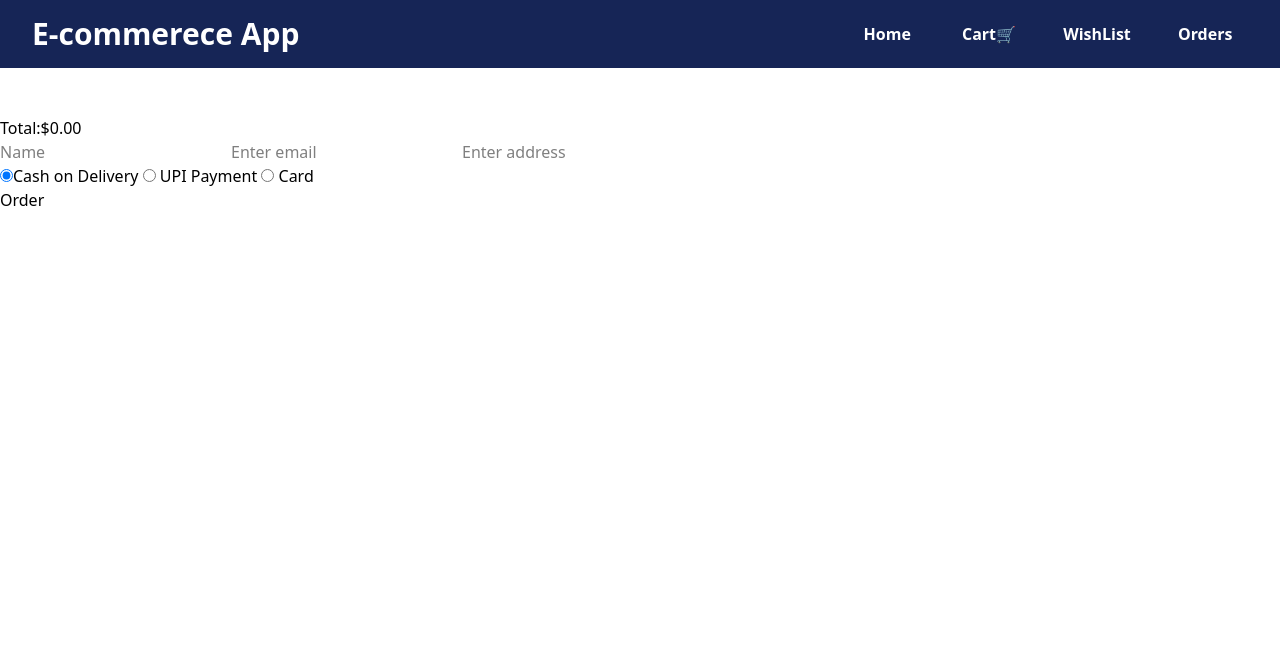
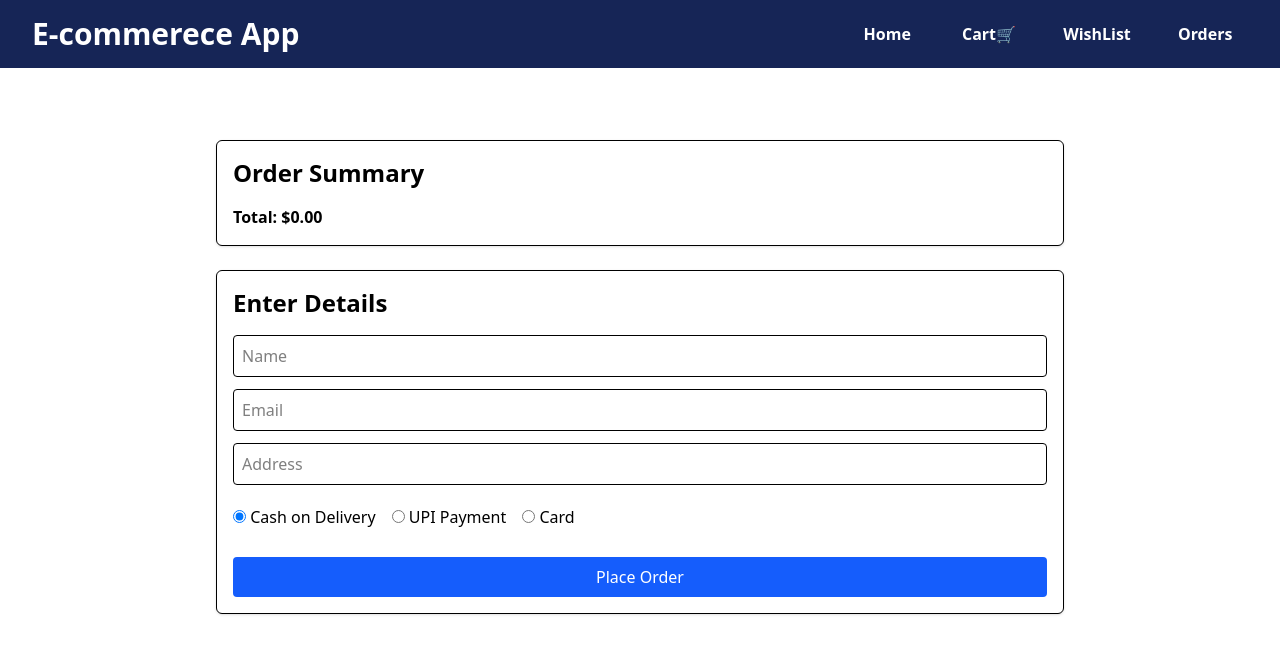
Before and after one commit to yash8806-svg/E-commerce--App, a React (Vite) app: page /checkout in a window 1280 px wide. Shown: the top 654 px of the page. Built offline with nearby package versions, Linux system fonts and the light colour scheme.

Commit message:
add recent orders

```diff
--- a/src/components/CheckOut.jsx
+++ b/src/components/CheckOut.jsx
@@ -1,11 +1,13 @@
-import React, { useContext, useState } from 'react'
-import { useSelector } from 'react-redux';
+import React, { useContext, useState } from 'react';
+import { useSelector, useDispatch } from 'react-redux';
 import { ProductContext } from '../utils/context';
+import { removeCart } from '../utils/slice';
 
 const CheckOut = () => {
   const cart = useSelector((state) => state.cart.cartItems);
   const total = cart.reduce((acc, curr) => acc + curr.price * curr.quantity, 0);
   const { addOnOrder } = useContext(ProductContext);
+  const dispatch = useDispatch();
 
   const [form, setForm] = useState({
     name: "",
@@ -15,58 +17,128 @@ const CheckOut = () => {
   });
 
   const handleChange = (e) => {
-    setForm({ ...form, [e.target.name]: e.target.value })
-  }
+    setForm({ ...form, [e.target.name]: e.target.value });
+  };
 
   const handleOrder = (e) => {
     e.preventDefault();
 
     if (!form.name || !form.email || !form.address) {
-      alert("Please fill the boxes!");
+      alert("Please fill all the fields!");
+      return;
+    }
+
+    if (cart.length === 0) {
+      alert("Cart is empty!");
       return;
     }
 
     const newOrder = {
       id: Date.now(),
       user: form,
-      item: cart,
+      items: cart.map((item) => ({
+        id: item.id,
+        title: item.description,
+        quantity: item.quantity,
+        price: item.price
+      })),
       total,
       date: new Date().toLocaleString()
-    }
+    };
+
     addOnOrder(newOrder);
+
+    // Clear cart
+    cart.forEach(item => dispatch(removeCart(item.id)));
+
     alert("✅ Order placed successfully!");
     setForm({ name: "", email: "", address: "", payment: "cod" });
-  }
+  };
 
   return (
-    <>
-      <div className="summary">
+    <div className="checkout-container max-w-4xl mx-auto p-6">
+      <div className="summary mb-6 border p-4 rounded-md bg-white shadow">
+        <h2 className="font-bold text-2xl mb-4">Order Summary</h2>
         {cart.map((item) => (
-          <div key={item.id} className="carts">
-            <span>{item.title}(x{item.quantity})</span>
-            <span>${(item.price * item.quantity.toFixed(2))}</span>
+          <div key={item.id} className="carts flex justify-between mb-2">
+            <span>{item.description} (x{item.quantity})</span>
+            <span>${(item.price * item.quantity).toFixed(2)}</span>
           </div>
         ))}
-        <h3>Total:${total.toFixed(2)}</h3>
+        <h3 className="font-bold mt-4">Total: ${total.toFixed(2)}</h3>
       </div>
 
-      <div className="form">
-        <form onSubmit={handleOrder}>
-          <input type="text" name='name' value={form.name} placeholder='Name' onChange={handleChange} />
-          <input type="text" name="email" value={form.email} placeholder='Enter email' onChange={handleChange} />
-          <input type="text" name='address' value={form.address} placeholder='Enter address' onChange={handleChange} />
+      <div className="form border p-4 rounded-md bg-white shadow">
+        <h2 className="font-bold text-2xl mb-4">Enter Details</h2>
+        <form onSubmit={handleOrder} className="flex flex-col gap-3">
+          <input
+            type="text"
+            name="name"
+            value={form.name}
+            placeholder="Name"
+            onChange={handleChange}
+            className="border p-2 rounded"
+          />
+          <input
+            type="text"
+            name="email"
+            value={form.email}
+            placeholder="Email"
+            onChange={handleChange}
+            className="border p-2 rounded"
+          />
+          <input
+            type="text"
+            name="address"
+            value={form.address}
+            placeholder="Address"
+            onChange={handleChange}
+            className="border p-2 rounded"
+          />
 
-          <div>
-            <label> <input type="radio" name='payment' value="cod" checked={form.payment === "cod"} onChange={handleChange} />Cash on Delivery</label>
-            <label> <input type="radio" name='payment' value="UPI" checked={form.payment === "UPI"} onChange={handleChange} /> UPI Payment</label>
-            <label> <input type="radio" name='payment' value="card" checked={form.payment === "card"} onChange={handleChange} /> Card</label>
+          <div className="flex gap-4 mt-2">
+            <label>
+              <input
+                type="radio"
+                name="payment"
+                value="cod"
+                checked={form.payment === "cod"}
+                onChange={handleChange}
+              />{" "}
+              Cash on Delivery
+            </label>
+            <label>
+              <input
+                type="radio"
+                name="payment"
+                value="UPI"
+                checked={form.payment === "UPI"}
+                onChange={handleChange}
+              />{" "}
+              UPI Payment
+            </label>
+            <label>
+              <input
+                type="radio"
+                name="payment"
+                value="card"
+                checked={form.payment === "card"}
+                onChange={handleChange}
+              />{" "}
+              Card
+            </label>
           </div>
 
-          <button type='submit'>Order</button>
+          <button
+            type="submit"
+            className="bg-blue-600 text-white p-2 rounded mt-4 hover:bg-blue-700 transition"
+          >
+            Place Order
+          </button>
         </form>
       </div>
-    </>
-  )
-}
+    </div>
+  );
+};
 
-export default CheckOut
+export default CheckOut;
--- a/src/components/Orders.jsx
+++ b/src/components/Orders.jsx
@@ -1,40 +1,9 @@
-// import React, { useContext } from 'react'
-// import { ProductContext } from '../utils/context'
-
-// const Orders = () => {
-//     const { orders } = useContext(ProductContext);
-//     return (
-//         <div>
-//             <h2>My Orders</h2>
-//             <div>
-
-//                 {orders.length === 0 ? (
-//                     <p>No orders yet.</p>
-//                 ) : (
-//                     orders.map(ord => (
-//                         <div key={ord.id}>
-//                             <p><strong>Date:</strong> {ord.date}</p>
-//                             <p><strong>Total:</strong> ${ord.total}</p>
-//                             <ul>
-//                                 {ord.items && ord.items.map((item, i) => (
-//                                     <li key={i}>{item.title} x{item.quantity}</li>
-//                                 ))}
-//                             </ul>
-//                         </div>
-//                     ))
-//                 )}
-//             </div>
-//         </div>
-//     )
-// }
-
-// export default Orders
-
-import React, { useContext } from 'react';
+import React, { useState,useContext, useEffect } from 'react';
 import { ProductContext } from '../utils/context';
 
 const Orders = () => {
   const { orders } = useContext(ProductContext);
+  const recentOrders = orders.slice(-5).reverse();
 
   return (
     <div className="p-6 max-w-6xl mx-auto">
@@ -44,7 +13,7 @@ const Orders = () => {
         <p className="text-center text-gray-500 text-lg">No orders yet.</p>
       ) : (
         <div className="grid gap-6">
-          {orders.map((ord) => (
+          {recentOrders.map((ord) => (
             <div
               key={ord.id}
               className="border rounded-2xl p-6 bg-white shadow-md hover:shadow-lg transition-shadow duration-300"
--- a/src/utils/context.jsx
+++ b/src/utils/context.jsx
@@ -7,6 +7,7 @@ export const ProductProvider = ({ children }) => {
         return saved ? JSON.parse(saved) : [];
     });
 
+    const [recentOrders, setRecentOrders] = useState([]);
     const [orders, setOrders] = useState(() => {
         try {
             const saved = localStorage.getItem("orders");
@@ -16,6 +17,11 @@ export const ProductProvider = ({ children }) => {
             return [];
         }
     });
+
+    const handleOrder = (order) => {
+
+    }
+
 
     useEffect(() => {
         localStorage.setItem("orders", JSON.stringify(orders));
```
